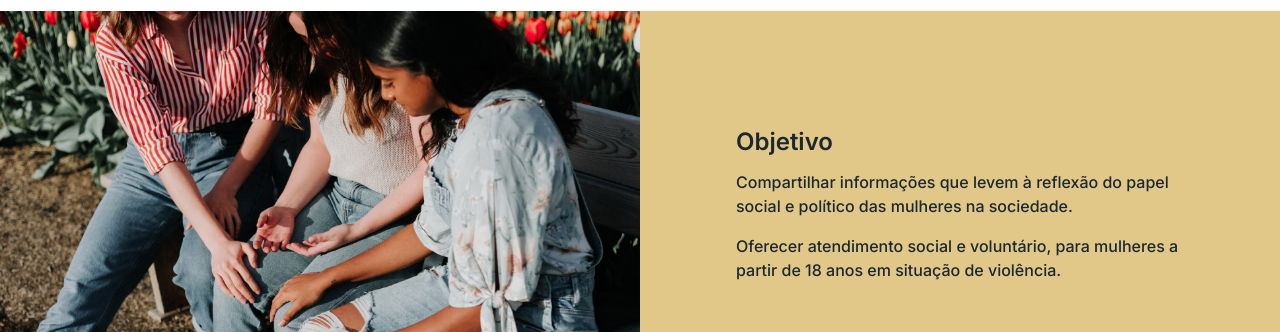
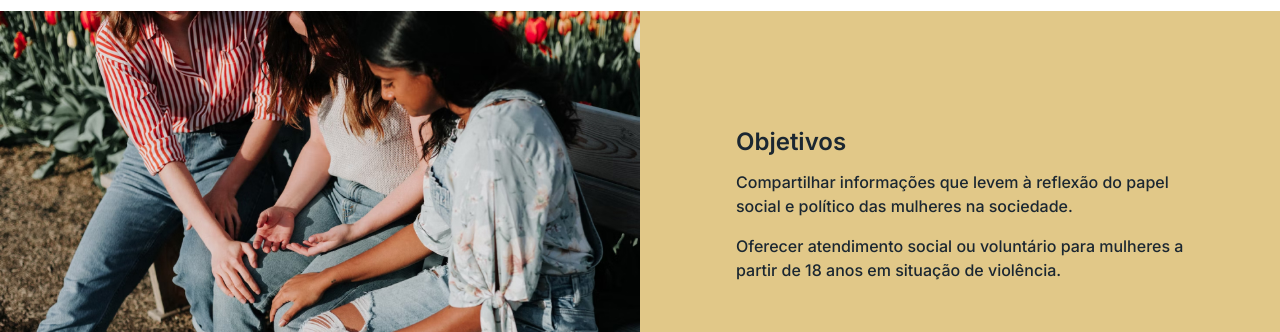
Before and after one commit to dmscn-projects/elas-vivas, a React (Vite) app: page / in a window 1280 px wide. Shown: the part 900-1232 px from the top of the page. Built offline with nearby package versions, Linux system fonts and the light colour scheme.

Commit message:
fix(Goals): spelling errors

```diff
--- a/src/components/Goals.tsx
+++ b/src/components/Goals.tsx
@@ -7,7 +7,7 @@ export function Goals() {
 
       <div className='px-8 py-14 text-blue-10 grid gap-6 sm:max-w-lg sm:mx-auto sm:flex sm:flex-col sm:justify-center sm:gap-4'>
         <h2 className='w-full text-2xl leading-6 font-semibold'>
-          Objetivo
+          Objetivos
         </h2>
 
         <p className='font-medium sm:max-w-md'>
@@ -15,7 +15,7 @@ export function Goals() {
         </p>
 
         <p>
-          Oferecer atendimento social e voluntário, para mulheres a partir de 18 anos em situação de violência.
+          Oferecer atendimento social ou voluntário para mulheres a partir de 18 anos em situação de violência.
         </p>
       </div>
     </section>
```
